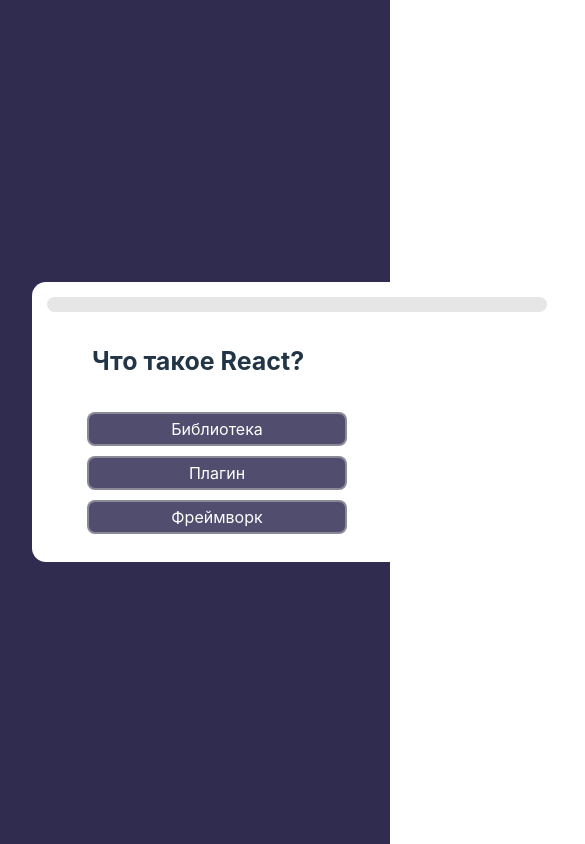
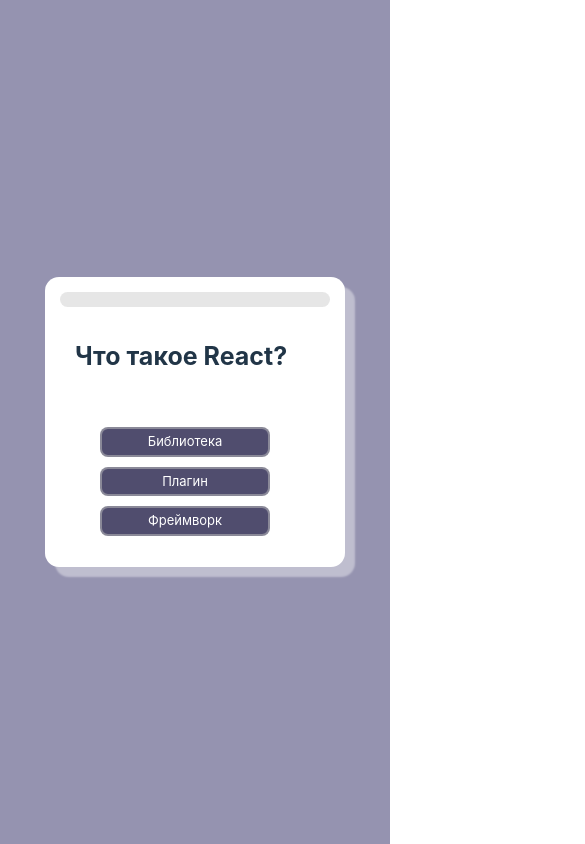
Before and after one commit to romandev06/quiz-react-app, a React (Vite) app: page / in a window 390 px wide. Shown: the whole page, 585 px wide, since content can reach past the window. Built offline with nearby package versions, Linux system fonts and the light colour scheme.

Commit message:
Add files via upload

```diff
--- a/package.json
+++ b/package.json
@@ -1,5 +1,4 @@
 {
-  "name": "my-app",
   "private": true,
   "version": "0.0.0",
   "type": "module",
--- a/src/index.css
+++ b/src/index.css
@@ -1,3 +1,7 @@
+#root {
+  overflow-x: hidden;
+}
+
 :root {
   font-family: Inter, system-ui, Avenir, Helvetica, Arial, sans-serif;
   line-height: 1.5;
@@ -28,7 +32,7 @@
   place-items: center;
   min-width: 320px;
   min-height: 100vh;
-  background-color: #2f2c50;
+  background-color: #9593b0;
 }
 
 h1 {
@@ -99,8 +103,8 @@
 .game-section {
   position: relative;
   width: 500px;
-  height: 250px;
   background-color: white;
+  box-shadow: 10px 10px 2px rgba(255, 255, 255, 0.4);
   padding: 15px;
   border-radius: 14px;
 
@@ -125,9 +129,6 @@
   }
 }
 
-
-
-
 /* game-section */
 
 
@@ -139,6 +140,7 @@
   width: 500px;
   height: 250px;
   background-color: white;
+  box-shadow: 10px 10px 2px rgba(255, 255, 255, 0.4);
   padding: 15px;
   border-radius: 14px;
   background-image: url(./img/confetti.webp);
@@ -179,3 +181,107 @@
 }
 
 /* result-section */
+
+
+
+/* media */
+
+@media (max-width: 610px) {
+  .game-section,
+  .result-section {
+    width: 350px;
+  }
+
+  .result-section {
+    height: 200px;
+  }
+
+  .game-section ul li {
+    width: 165px;
+    font-size: 14px;
+  }
+
+  .game-section ul {
+    margin-top: 120px;
+  }
+
+  .result-section h4 {
+    width: 100%;
+    font-size: 27px;
+  }
+
+  .result-section button {
+    width: 250px;
+    font-size: 14px;
+  }
+}
+
+
+@media (max-width: 450px) {
+  .game-section,
+  .result-section {
+    width: 300px;
+  }
+
+  .result-section {
+    height: 180px;
+  }
+
+  .game-section ul li {
+    width: 145px;
+    font-size: 13px;
+  }
+
+  .game-section ul {
+    margin-top: 120px;
+  }
+
+  .game-section h1 {
+    left: 35px;
+  }
+
+  .result-section h4 {
+    width: 100%;
+    font-size: 24px;
+  }
+
+  .result-section button {
+    width: 250px;
+    font-size: 13px;
+  }
+}
+
+
+@media (max-width: 390px) {
+  .game-section,
+  .result-section {
+    width: 270px;
+  }
+
+  .result-section {
+    height: 165px;
+  }
+
+  .game-section ul li {
+    width: 160px;
+    font-size: 13px;
+  }
+
+  .game-section ul {
+    margin-top: 120px;
+  }
+
+  .game-section h1 {
+    left: 30px;
+  }
+
+  .result-section h4 {
+    width: 100%;
+    font-size: 23px;
+  }
+
+  .result-section button {
+    width: 230px;
+    font-size: 13px;
+  }
+}
```
Also changed, not shown: src/App.css (line endings or trailing spaces), 1 other file (tests, documents, lock files or other folders).
